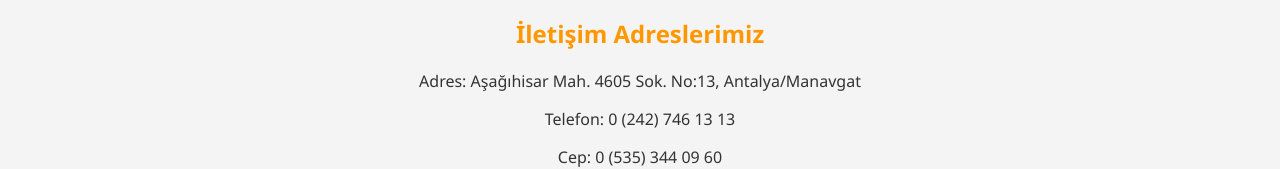
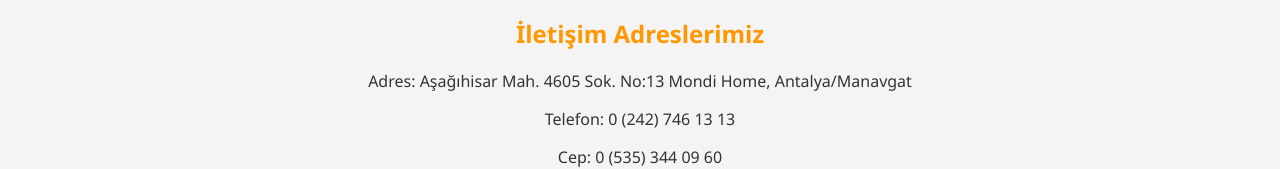
Before and after one commit to ArdaDuran7/Mesleki, a plain HTML site: page ödev son/iletisim.html in a window 1280 px wide. Shown: the part 138-307 px from the top of the page. Drawn offline with Linux system fonts and the light colour scheme.

Commit message:
Update iletisim.html

```diff
--- a/ödev son/iletisim.html
+++ b/ödev son/iletisim.html
@@ -30,7 +30,7 @@
 
   <main>
     <h2>İletişim Adreslerimiz</h2>
-    <p>Adres: Aşağıhisar Mah. 4605 Sok. No:13, Antalya/Manavgat </p>
+    <p>Adres: Aşağıhisar Mah. 4605 Sok. No:13 Mondi Home, Antalya/Manavgat </p>
     <p>Telefon: 0 (242) 746 13 13</p>
     <p>Cep: 0 (535) 344 09 60</p>
     <p>E-Posta: agaoglumondi@gmail.com</p>
```
